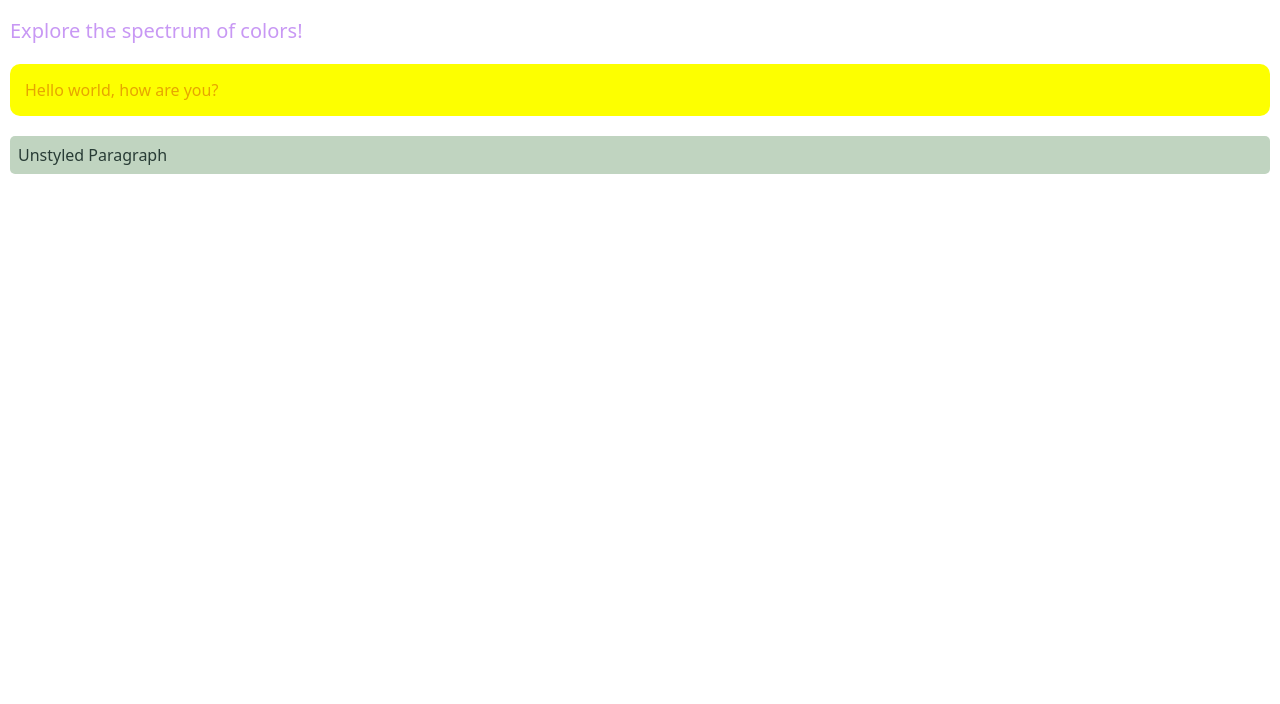
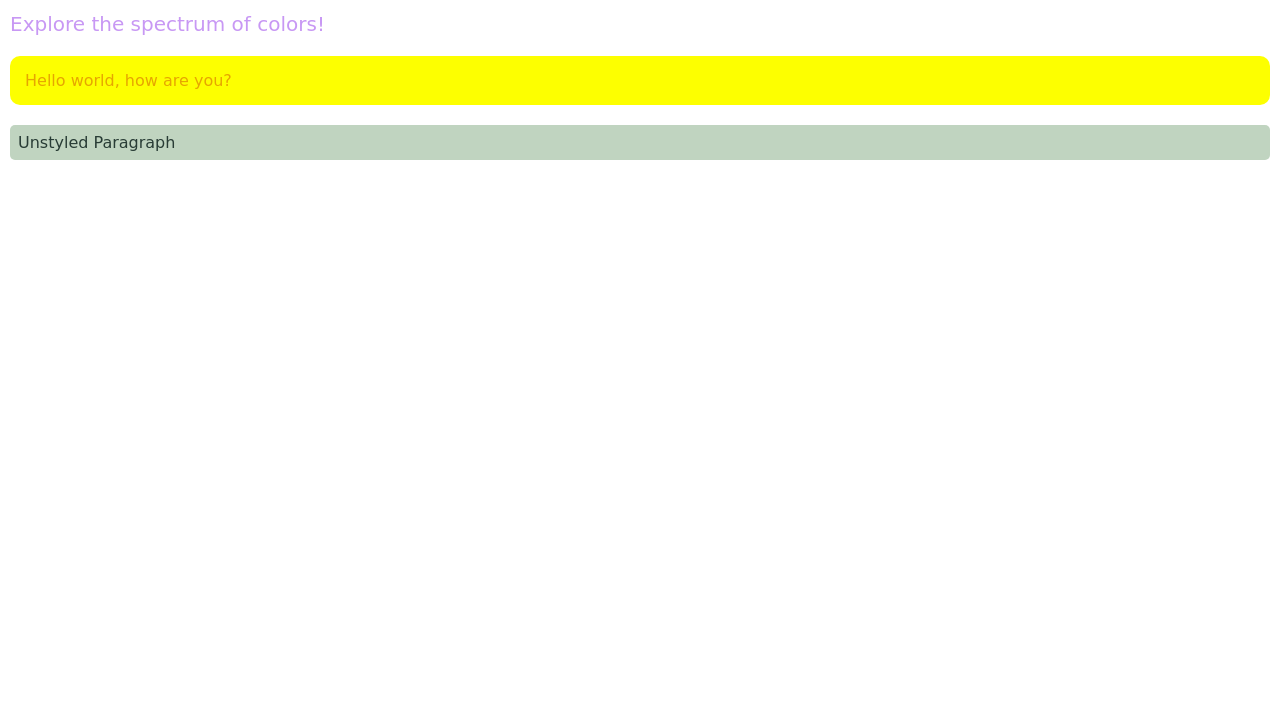
Before and after one commit to khalilsediq/SUN-4-Class-Assignment, a plain HTML site: page index.htm in a window 1280 px wide. Shown: the part 96-800 px from the top of the page. Drawn offline with Linux system fonts and the light colour scheme.

Commit message:
font changed

```diff
--- a/styles.css
+++ b/styles.css
@@ -1,8 +1,17 @@
 *{
     margin: 0;
     padding: 0;
-    font-family: system-ui, -apple-system, BlinkMacSystemFont, 'Segoe UI', Roboto, Oxygen, Ubuntu, Cantarell, 'Open Sans', 'Helvetica Neue', sans-serif;
+    /* font-family: system-ui, -apple-system, BlinkMacSystemFont, 'Segoe UI', Roboto, Oxygen, Ubuntu, Cantarell, 'Open Sans', 'Helvetica Neue', sans-serif; */
 }
+
+@import url('https://fonts.googleapis.com/css2?family=Dancing+Script:wght@400..700&family=Playwrite+RO:wght@100..400&display=swap');
+
+html {
+    font-family: "Dancing Script", cursive;
+    font-optical-sizing: auto;
+    font-style: normal;
+  }
+
 #main-title{
     background-color:#0180ff;
     color: #000ff6;
```
